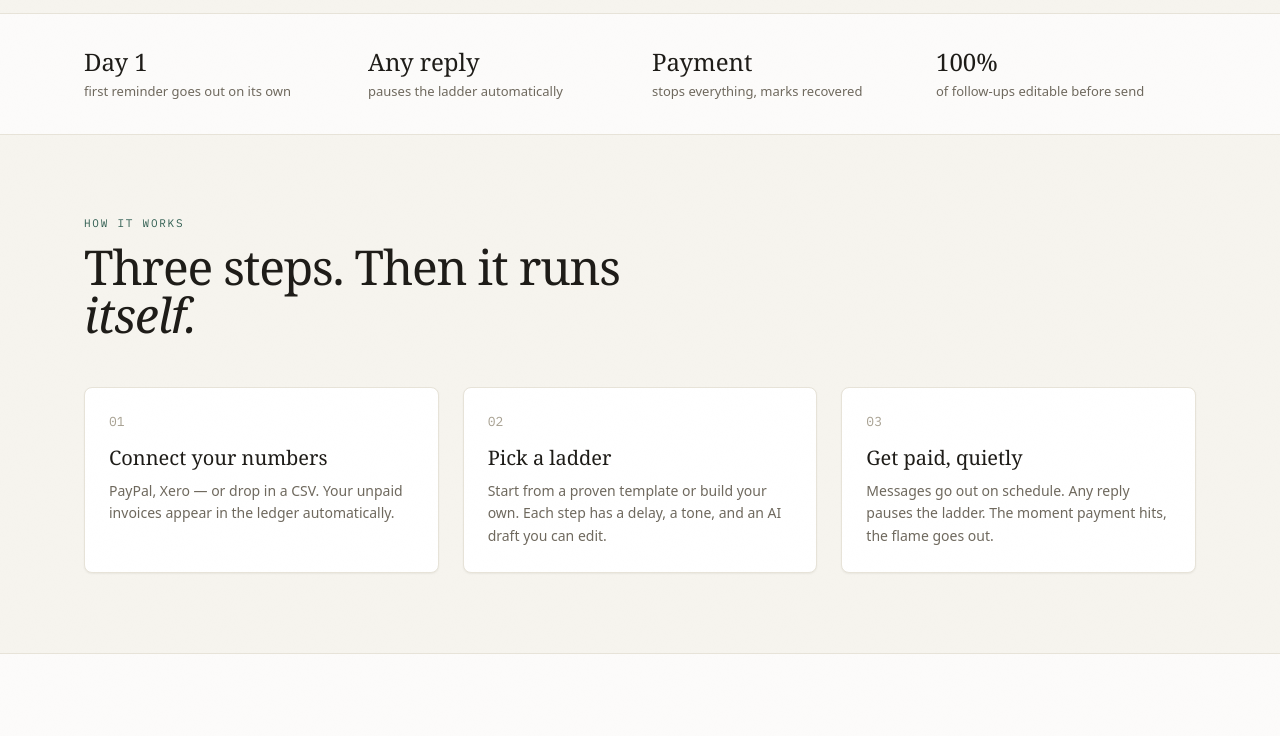
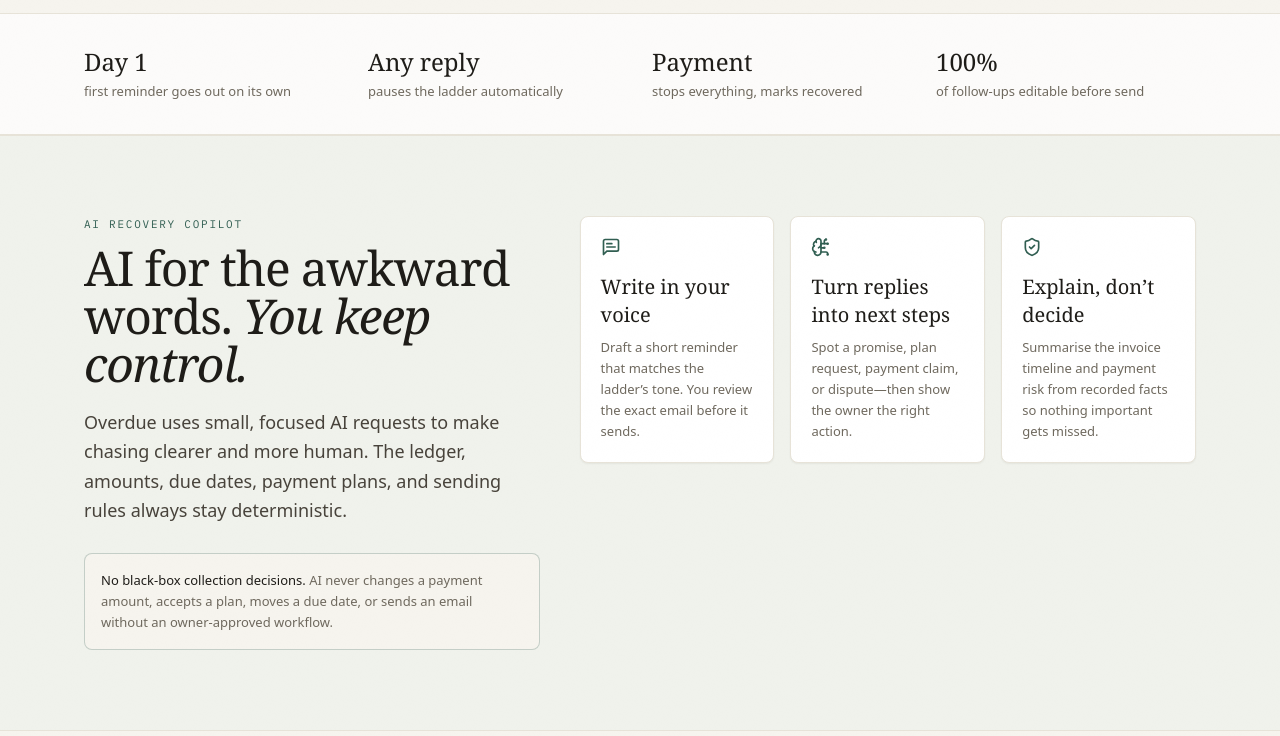
Before and after one commit to VigneshR-ML/Overdue, a Next.js app: page / in a window 1280 px wide. Shown: the part 800-1536 px from the top of the page. Built offline with nearby package versions, Linux system fonts and the light colour scheme; no server answers.

Commit message:
feat: explain owner-controlled AI on landing page

```diff
--- a/src/app/page.tsx
+++ b/src/app/page.tsx
@@ -5,7 +5,7 @@
 import { ReceiptTicker } from "@/components/ledger/receipt-ticker"
 import { EscalationLadder } from "@/components/ledger/escalation-ladder"
 import { Button } from "@/components/ui/button"
-import { Check } from "lucide-react"
+import { BrainCircuit, Check, MessageSquareText, ShieldCheck } from "lucide-react"
 import { AuthNotice } from "@/components/auth/auth-notice"
 import { ProPrice } from "@/components/billing/pro-price"
 import { TOOL_CALCULATORS } from "@/lib/seo/tool-calculators"
@@ -62,7 +62,7 @@
           <div>
             <div className="mb-6 inline-flex items-center gap-2 rounded-full border border-hairline bg-surface px-3 py-1 font-mono text-[11px] uppercase tracking-[0.14em] text-muted">
               <span className="inline-block h-1.5 w-1.5 rounded-full bg-moss" />
-              Autopilot for your invoice follow-ups
+              AI-assisted, owner-controlled invoice follow-ups
             </div>
             <h1 className="font-display text-[44px] leading-[1.02] tracking-tight text-ink sm:text-6xl lg:text-[76px]">
               Get paid without
@@ -113,6 +113,33 @@
               <div className="mt-1 text-[13px] text-muted">{v}</div>
             </div>
           ))}
+        </div>
+      </section>
+
+      {/* AI — clear value, explicit human controls */}
+      <section id="ai" className="border-y border-hairline bg-moss-soft/35 py-20">
+        <div className="mx-auto grid max-w-6xl items-start gap-10 px-5 lg:grid-cols-[0.85fr_1.15fr]">
+          <div>
+            <div className="font-mono text-[11px] uppercase tracking-[0.16em] text-moss">AI Recovery Copilot</div>
+            <h2 className="mt-3 font-display text-4xl tracking-tight text-ink sm:text-5xl">AI for the awkward words. <em className="italic">You keep control.</em></h2>
+            <p className="mt-5 max-w-measure text-lg leading-relaxed text-ink-soft">Overdue uses small, focused AI requests to make chasing clearer and more human. The ledger, amounts, due dates, payment plans, and sending rules always stay deterministic.</p>
+            <div className="mt-7 rounded-lg border border-moss/25 bg-paper p-4 text-[13px] leading-relaxed text-muted">
+              <span className="font-medium text-ink">No black-box collection decisions.</span> AI never changes a payment amount, accepts a plan, moves a due date, or sends an email without an owner-approved workflow.
+            </div>
+          </div>
+          <div className="grid gap-4 sm:grid-cols-3">
+            {[
+              { icon: MessageSquareText, title: "Write in your voice", body: "Draft a short reminder that matches the ladder’s tone. You review the exact email before it sends." },
+              { icon: BrainCircuit, title: "Turn replies into next steps", body: "Spot a promise, plan request, payment claim, or dispute—then show the owner the right action." },
+              { icon: ShieldCheck, title: "Explain, don’t decide", body: "Summarise the invoice timeline and payment risk from recorded facts so nothing important gets missed." },
+            ].map((item) => (
+              <article key={item.title} className="rounded-lg border border-hairline bg-surface p-5 shadow-ledger">
+                <item.icon size={20} className="text-moss" aria-hidden />
+                <h3 className="mt-4 font-display text-xl text-ink">{item.title}</h3>
+                <p className="mt-2 text-[13px] leading-relaxed text-muted">{item.body}</p>
+              </article>
+            ))}
+          </div>
         </div>
       </section>
 
```
